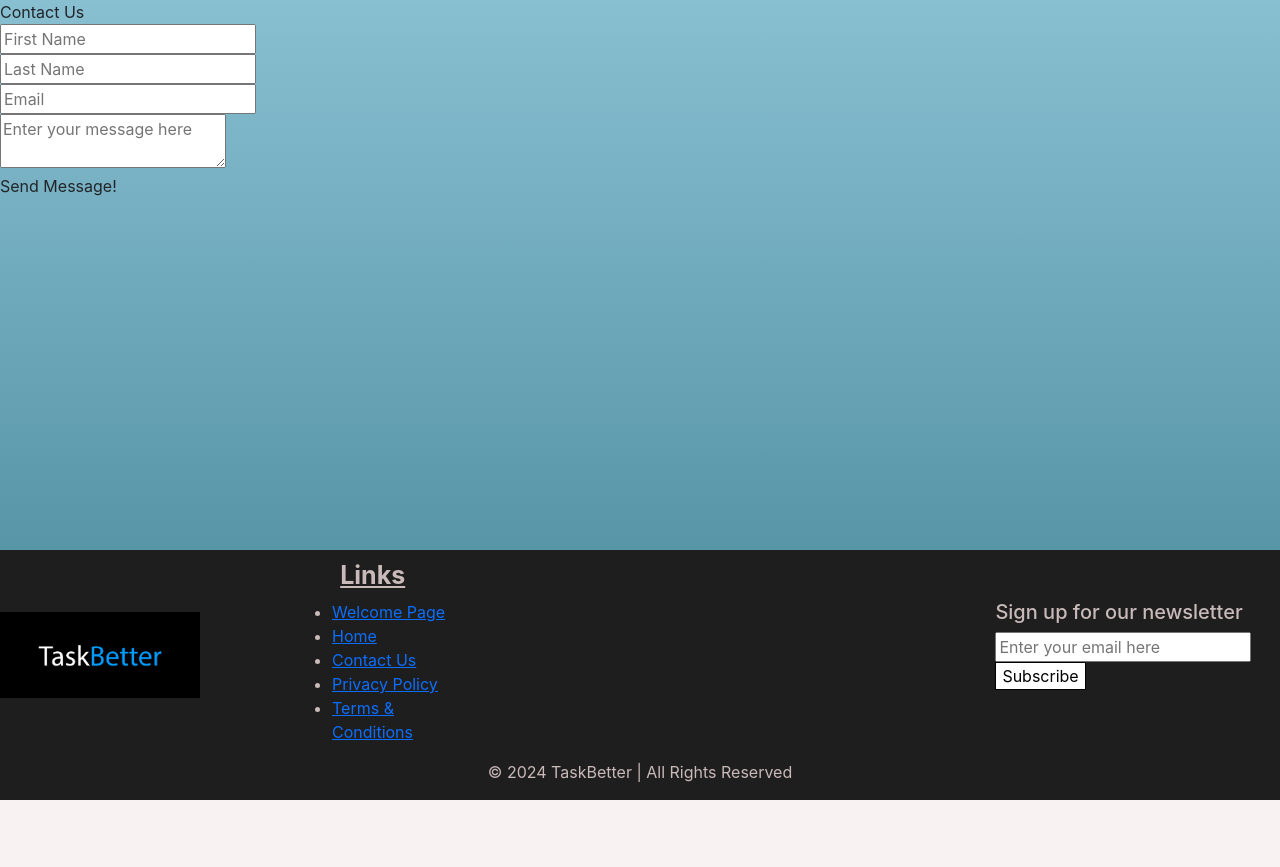
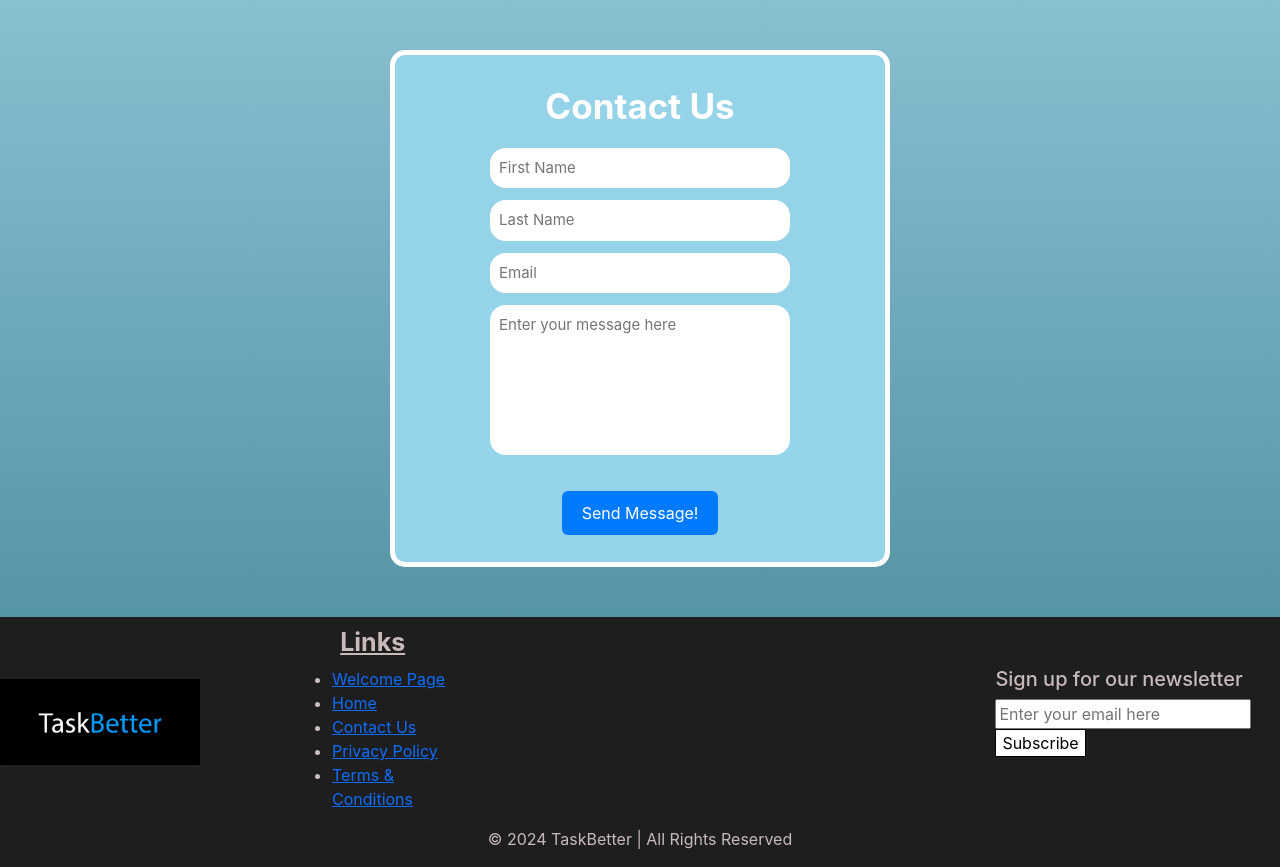
Before and after one commit to SarangAP/TaskBetter, a React (Create React App) app in the folder task-better/: page /contact-us in a window 1280 px wide. Before the commit the page ends 800 px from the top, so only its background shows below. Built offline with nearby package versions, Linux system fonts and the light colour scheme; the HTML template or start-up script is replaced by a standard one.

Commit message:
Added Contact CSS styles

```diff
--- a/package.json
+++ b/package.json
@@ -18,6 +18,7 @@
     "react-icons": "^5.0.1",
     "react-markdown": "^9.0.1",
     "react-router-dom": "^6.22.1",
-    "react-scripts": "^5.0.0"
+    "react-scripts": "^5.0.0",
+    "react-toastify": "^10.0.5"
   }
 }
--- a/task-better/src/Components/Contact/Contact.css
+++ b/task-better/src/Components/Contact/Contact.css
@@ -0,0 +1,58 @@
+.contact-container {
+    margin: 0 auto;
+    padding: 25px;
+    border: 5px solid #ffffff;
+    border-radius: 15px;
+    max-width: 500px;
+    margin-top: 50px;
+    margin-bottom: 50px;
+    background-color: #95d3e8;
+}
+
+.contact-title {
+    margin-bottom: 15px;
+    font-size: 35px;
+    text-align: center;
+    font-weight: bold;
+    color: #ffffff;
+}
+
+.contact-fields {
+    display: flex;
+    flex-direction: column;
+    align-items: center;
+}
+
+.contact-field {
+    margin-bottom: 12px;
+}
+
+.contact-field input,
+.contact-field textarea {
+    width: 300px;
+    padding: 8px;
+    font-size: 15px;
+    border: 1px solid #ffffff;
+    border-radius: 15px;
+    box-sizing: border-box;
+}
+
+.contact-field textarea {
+    height: 150px;
+    resize: none;
+}
+
+.contact-submit {
+    margin-bottom: 2px;
+    margin-top: 18px;
+}
+
+.contact-submit-button {
+    text-align: center;
+    background-color: #007bff;
+    color: #ffffff;
+    padding: 10px 20px;
+    border-radius: 6px;
+    border: none;
+    cursor: pointer;
+}
--- a/task-better/src/Components/Contact/Contact.jsx
+++ b/task-better/src/Components/Contact/Contact.jsx
@@ -1,5 +1,6 @@
 import React, { useState } from 'react';
 import "./Contact.css"
+
 const ContactPage = () => {
     const [formData, setFormData] = useState({
         firstName: '',
@@ -16,6 +17,15 @@ const ContactPage = () => {
       };
     const handleSubmit = async (event) => {
         event.preventDefault();
+        console.log("Form Data: ", formData);
+        setFormData({
+            firstName:'',
+            lastName: '',
+            email: '',
+            message: ''
+        });
+        alert("Message successfully sent!");
+
     }
 
 
```
Also changed, not shown: 1 other file (tests, documents, lock files or other folders).
